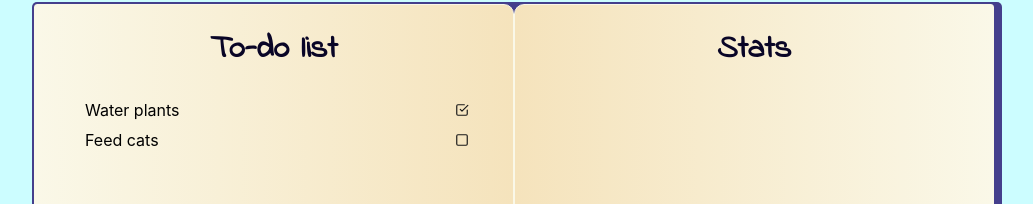
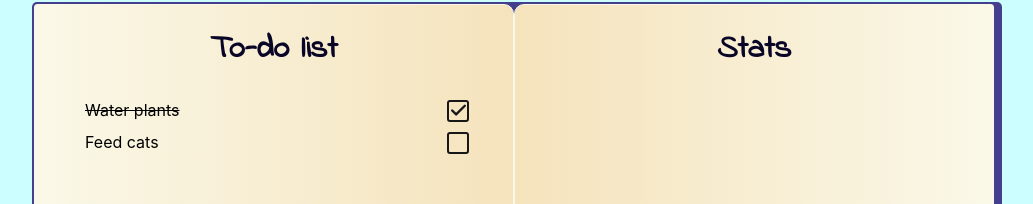
Before and after one commit to amiraine/todo, a React (Create React App) app: page / in a window 1280 px wide. Shown: the part 96-300 px from the top of the page, without its empty margins (126-1159 px from the left). Built offline with nearby package versions, Linux system fonts and the light colour scheme.

Commit message:
work more on todo list item

```diff
--- a/src/Components/Checkbox/index.tsx
+++ b/src/Components/Checkbox/index.tsx
@@ -1,5 +1,5 @@
 import React, { useEffect, useState } from "react";
-import { CheckSquare, Square } from "react-feather";
+import { Check } from "react-feather";
 
 import { Container, Input, IndicatorContainer } from "./styled";
 
@@ -42,7 +42,7 @@ export const Checkbox: React.FC<CheckboxProps> = (props) => {
         id={name}
       />
       <IndicatorContainer hasLabel={Boolean(label)}>
-        {checked ? <CheckSquare size={14} /> : <Square size={14} />}
+        {checked ? <Check size={19} /> : null}
       </IndicatorContainer>
       {label || null}
     </Container>
--- a/src/Components/Checkbox/styled.ts
+++ b/src/Components/Checkbox/styled.ts
@@ -33,7 +33,16 @@ interface IIndicatorContainerProps {
 }
 export const IndicatorContainer = styled.div<IIndicatorContainerProps>`
   margin-right: 10px;
-  height: 100%;
   display: flex;
   align-items: center;
+  border: 2px solid #171717;
+  height: 18px;
+  width: 18px;
+  border-radius: 3px;
+  position: relative;
+
+  svg {
+    position: absolute;
+    stroke-width: 3px;
+  }
 `;
--- a/src/List/index.tsx
+++ b/src/List/index.tsx
@@ -1,17 +1,18 @@
-import React from "react";
+import React, { useState } from "react";
 import { v4 } from "uuid";
+import { Reorder } from "framer-motion";
+// local files
 import { useListData } from "../Context";
 import { ListData, ListItem } from "../types";
-import { Reorder } from "framer-motion";
-
 import { Checkbox } from "../Components";
-import { Container, StyledListItem, StyledTextInput } from "./styled";
+import { Container, StyledListItem, StyledTextInput, Text } from "./styled";
 
 interface ListProps {}
 type UpdateKey = keyof ListItem;
 
 const List: React.FC<ListProps> = () => {
   // local state
+  const [editable, setEditable] = useState<string>("");
   // get context
   const [listData, listDispatch] = useListData();
   const { items, sort, selected } = listData;
@@ -60,16 +61,26 @@ const List: React.FC<ListProps> = () => {
         {sort.map((itemId) => {
           const { value, isDone } = items[itemId];
           const isSelected = itemId === selected;
+          const isEditable = itemId === editable;
+
           return (
             <Reorder.Item key={itemId} value={itemId}>
               <StyledListItem
                 selected={isSelected}
                 onClick={() => handleSelectItem(itemId)}
+                onDoubleClick={() => setEditable(itemId)}
               >
-                {isSelected ? (
-                  <StyledTextInput type="text" defaultValue={value} />
+                {isEditable ? (
+                  <StyledTextInput
+                    type="text"
+                    defaultValue={value}
+                    onChange={(e) => {
+                      console.log(e);
+                      handleUpdateItem(itemId, "value", e.target.value);
+                    }}
+                  />
                 ) : (
-                  <span>{value}</span>
+                  <Text isDone={isDone}>{value}</Text>
                 )}
                 <Checkbox name={itemId} value={isDone} />
               </StyledListItem>
--- a/src/List/styled.ts
+++ b/src/List/styled.ts
@@ -16,16 +16,18 @@ export const StyledListItem = styled.div<{ selected: boolean }>`
 `;
 
 export const StyledTextInput = styled.input`
+  width: 100%;
   border: 0;
   background: transparent;
   font-family: inherit;
   font-size: 16px;
   padding: 0;
+  border-bottom: 2px solid black;
   &:focus {
     outline: 0;
   }
 `;
 
-export const Checkbox = styled.input`
-  opacity: 0;
+export const Text = styled.span<{ isDone: boolean }>`
+  text-decoration: ${({ isDone }) => (isDone ? "line-through" : "none")};
 `;
```
